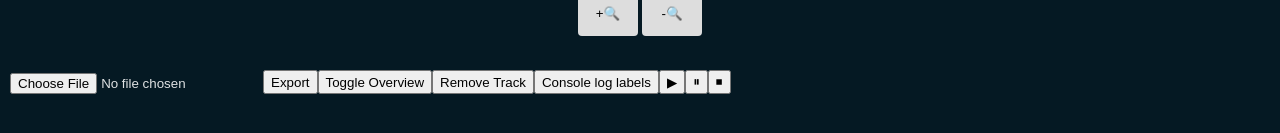
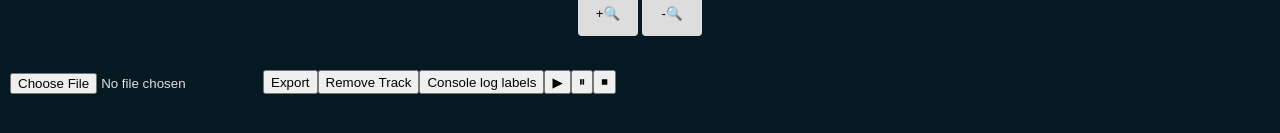
Before and after one commit to nccratliri-ml-wp/vocal-annotation-frontend, a React (Vite) app: page / in a window 1280 px wide. Shown: the part 309-442 px from the top of the page. Built offline with nearby package versions, Linux system fonts and the light colour scheme.

Commit message:
Removed toggle button

```diff
--- a/src/ScalableSpec.jsx
+++ b/src/ScalableSpec.jsx
@@ -915,11 +915,7 @@ function ScalableSpec(
     }
 
 
-    /* ++++++++++++++++++ Toggle ++++++++++++++++++ */
-
-    const toggleOverview = () => {
-        setShowOverview(!showOverview)
-    }
+    /* ++++++++++++++++++  ++++++++++++++++++ */
 
     const handleRemoveTrack = () => {
         if (response){
@@ -1026,11 +1022,6 @@ function ScalableSpec(
                     labels={labels}
                 />
                 <button
-                    onClick={toggleOverview}
-                >
-                    Toggle Overview
-                </button>
-                <button
                     onClick={handleRemoveTrack}
                 >
                     Remove Track
```
